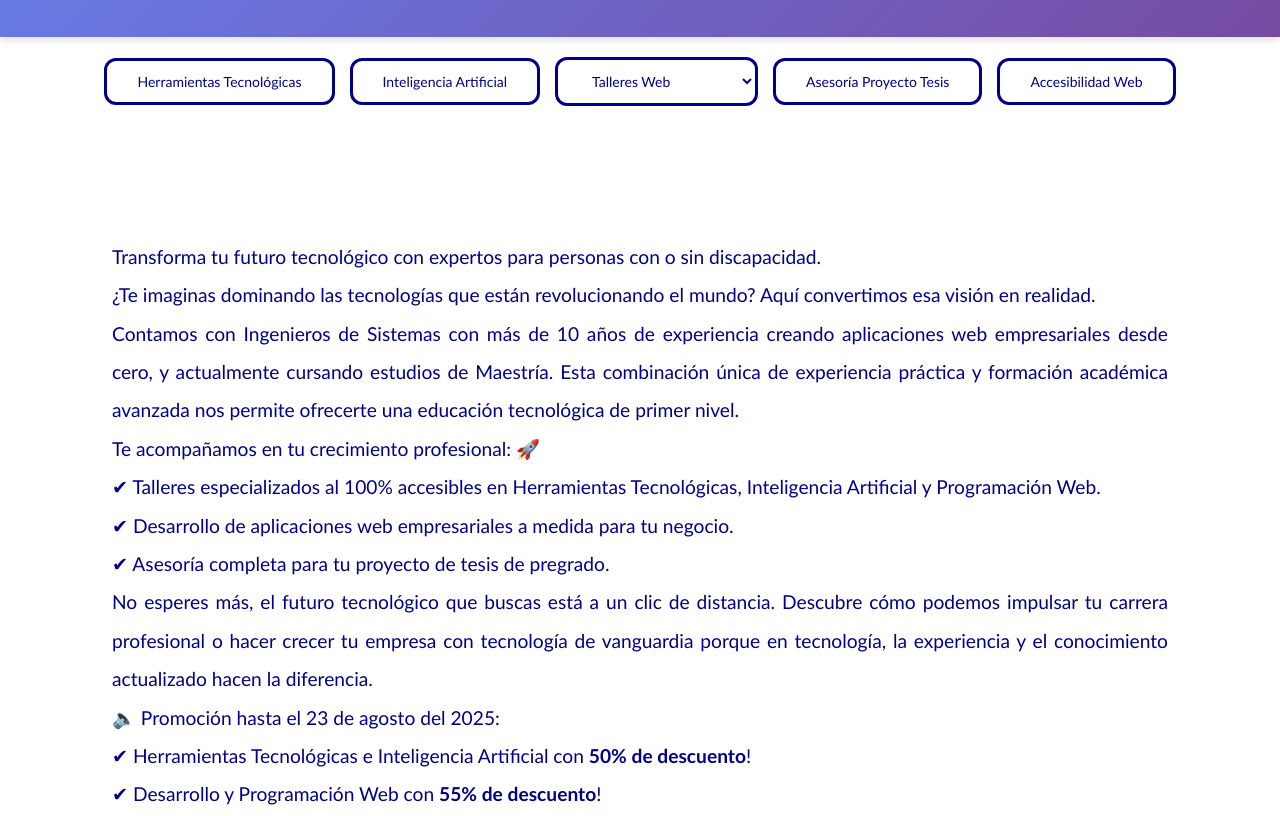
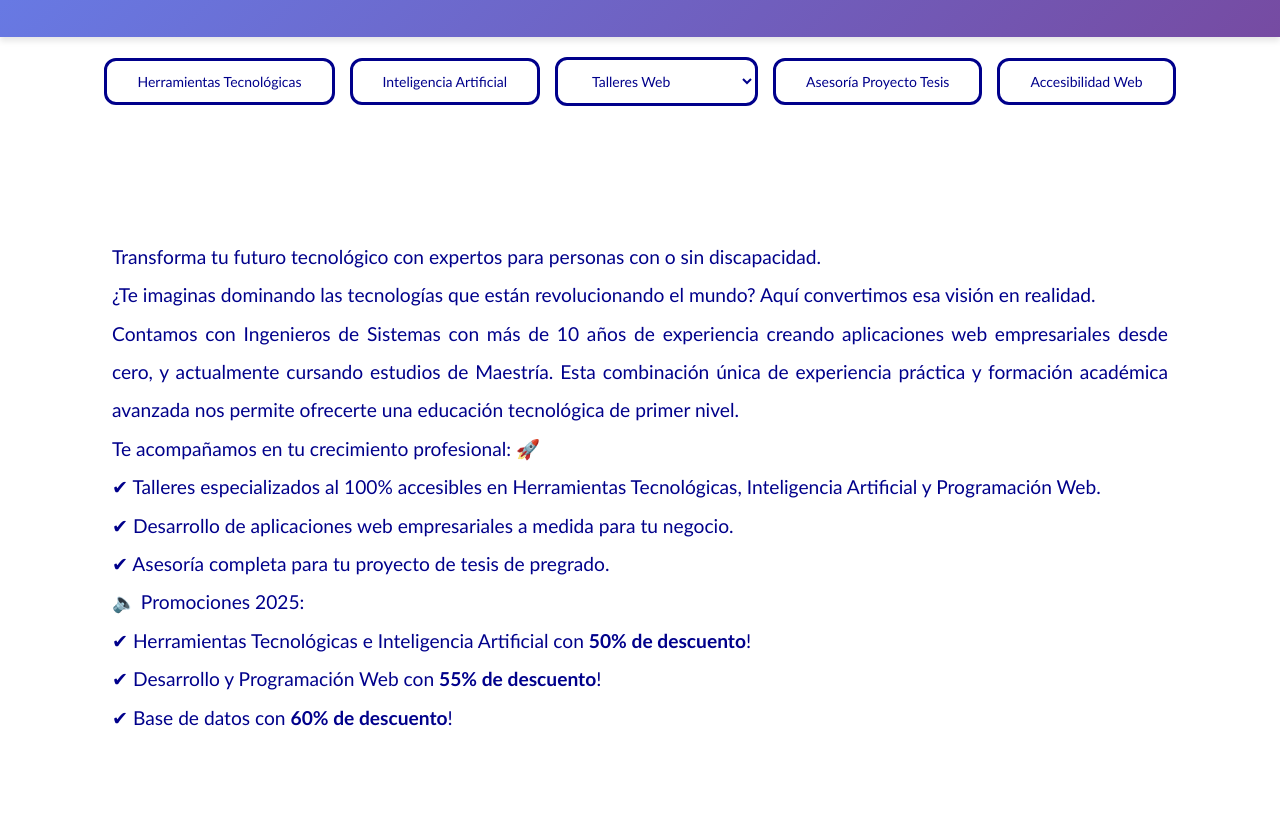
Before and after one commit to bmenflo/promoTalleres, a plain HTML site: page index.html in a window 1280 px wide. Shown: the part 136-952 px from the top of the page. Drawn offline with nearby package versions, Linux system fonts and the light colour scheme.

Commit message:
Update modificación textos index.html

```diff
--- a/index.html
+++ b/index.html
@@ -353,8 +353,7 @@ a:focus {
                 ✔ Desarrollo de aplicaciones web empresariales a medida para tu negocio.<br>
                 ✔ Asesoría completa para tu proyecto de tesis de pregrado.</p>
 
-                <p>No esperes más, el futuro tecnológico que buscas está a un clic de distancia. Descubre cómo podemos impulsar tu carrera profesional o hacer crecer tu empresa con tecnología de vanguardia porque en tecnología, la experiencia y el conocimiento actualizado hacen la diferencia.<br>
-                🔈 Promoción hasta el 23 de agosto del 2025:<br>
+                <p>🔈 Promociones 2025:<br>
                 ✔ Herramientas Tecnológicas e Inteligencia Artificial con <b>50% de descuento</b>!<br>
                 ✔  Desarrollo y Programación Web con <b>55% de descuento</b>!<br>
                 ✔ Base de datos con <b>60% de descuento</b>!</p>
```
